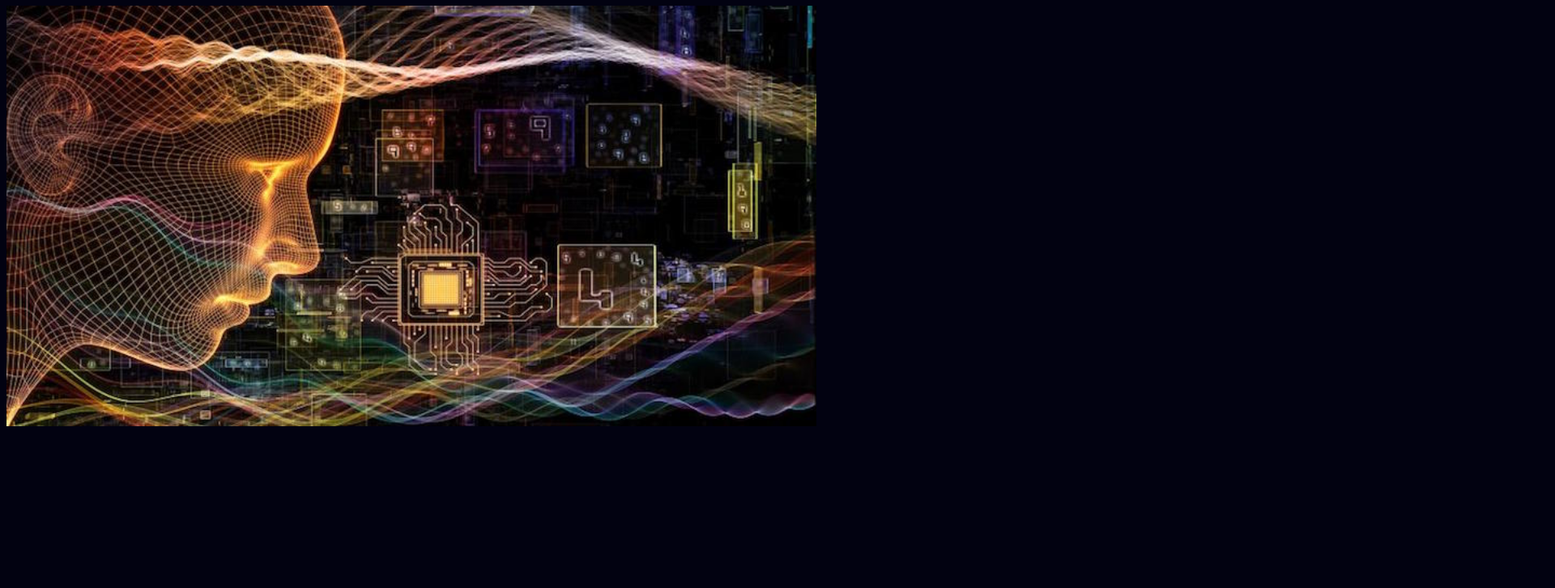
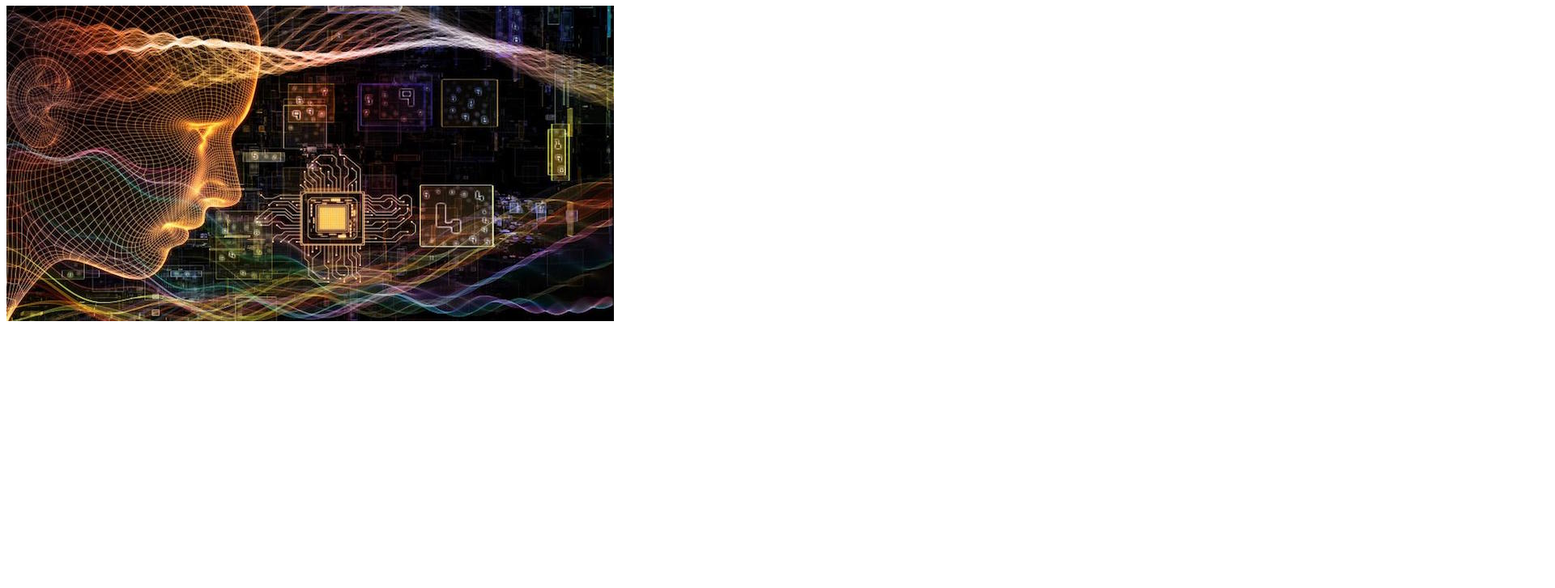
Before and after one commit to butlerk216/KBCSC102_repository, a plain HTML site: page Index.html in a window 1280 px wide. Shown: the part 73-800 px from the top of the page at 81% size, 1920 px wide, since content can reach past the window. Drawn offline with Linux system fonts and the light colour scheme.

Commit message:
Add files via upload

```diff
--- a/Index.html
+++ b/Index.html
@@ -6,8 +6,6 @@
     <!-- the head section has info for the browser and search engine -->
     <head>
         <title> My 1st Home Page</title>
-        <!-- add a link to our css file -->
-        <link rel="stylesheet" href="Main.css">
     </head>
 
     <!-- the body section hold the text and images that we want to show to the user -->
```
